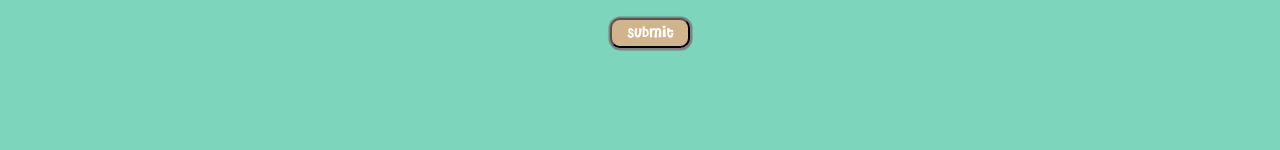
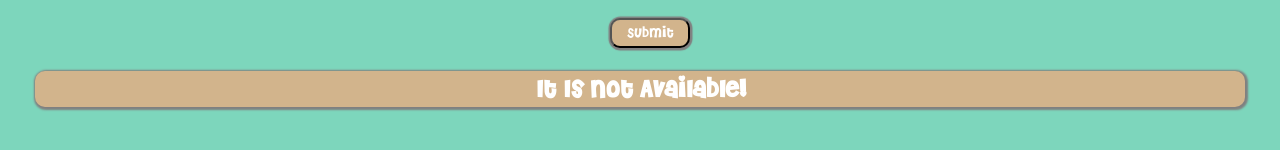
Before and after one commit to LaurenColvin/project-2-react, a React (Create React App) app in the folder critterpedia/: page / in a window 1280 px wide. Shown: the part 380-530 px from the top of the page. Built offline with nearby package versions, Linux system fonts and the light colour scheme.

Commit message:
added filtering for month based on user input

```diff
--- a/critterpedia/src/Home/Home.js
+++ b/critterpedia/src/Home/Home.js
@@ -1,13 +1,13 @@
 import React from 'react';
-import { useState } from "react";
+import { useState, useEffect } from "react";
 let urlBase='https://acnhapi.com/v1/';
 
-const Home = () => {
+const Home = (props) => {
 
     const [critterAvailable, setCritterAvailable] = useState(false)
-    const [critterType, setCritterType] = useState("fish")
-    const [currentMonth, setCurrentMonth] = useState("1");
-    const [currentCritter, setCurrentCritter] = useState("Bitterling");
+    const [critterType, setCritterType] = useState("")
+    const [currentMonth, setCurrentMonth] = useState("");
+    const [currentCritter, setCurrentCritter] = useState("");
     const [critterData, setCritterData] = useState({
              "id": 1,
             "file-name": "seaweed",
@@ -120,30 +120,24 @@ const Home = () => {
         .catch(() => console.log("oops, error"));
     };
 
+    const handleClick = (event) => {
+        event.preventDefault();
+        const caughtCopy = [...props.caught];
+        caughtCopy.push(critterData);
+        props.setCaught(caughtCopy);
+    };
+
     const available = critterData.availability;
+    let months = available["month-array-northern"]
 
-    const searchMonth = () => {
-        let months = available["month-array-northern"]
-        console.log(months)
-    //     for (let i=0; i < months.length; i++) {
-    //     if (months[i] == currentMonth) {
-    //         setCritterAvailable(true)
-    //     } else {
-    //         setCritterAvailable(false)
-    //     }
-    // }
-    //     return (
-    //         <div>{critterAvailable == true ? (
-    //             <div className="search-result">
-    //                 <h4>Yes it is available!</h4>
-    //                 <img className='critter-icon' src={critterData.icon_uri} alt='icon'/>
-    //                 {critterType !== "sea" ? ( <h4>Find it in {available.location}s</h4> ):( <h4>Find it in the ocean</h4> )}
-    //             </div>
-    //         ) : (
-    //             <h4>It is not available!</h4>
-    //         )}</div>
-    //     )
-    }
+    useEffect (() => {
+        setCritterAvailable(false)
+        for (let i=0; i < months.length; i++) {
+            if ( months[i] == currentMonth) {
+                setCritterAvailable(true)
+            }
+        }
+    }, [critterData])
 
     return (
         <div>
@@ -177,15 +171,15 @@ const Home = () => {
                 <input className="submit-button" type="submit"></input>
             </form>
             <div className='search-result-container'>
-            {available.isAllYear == true ? (
-                <div className="search-result">
-                    <h4>Yes it is available!</h4>
-                    <img className='critter-icon' src={critterData.icon_uri} alt='icon'/>
-                    {critterType !== "sea" ? ( <h4>Find it in {available.location}s</h4> ):( <h4>Find it in the ocean</h4> )}
-                </div>
-            ) : (
-                searchMonth()
-            )}
+                <div>{critterAvailable == true ? (
+                    <div className="search-result">
+                        <h4>Yes it is available!</h4>
+                        <img className='critter-icon' src={critterData.icon_uri} alt='icon' onClick={handleClick}/>
+                        {critterType !== "sea" ? ( <h4>Where to find it:<br/> {available.location}</h4> ):( <h4>Find it in the ocean</h4> )}
+                    </div>
+                    ) : (
+                        <h4>It is not available!</h4>
+                )}</div>
             </div>
         </div>
     )
```
